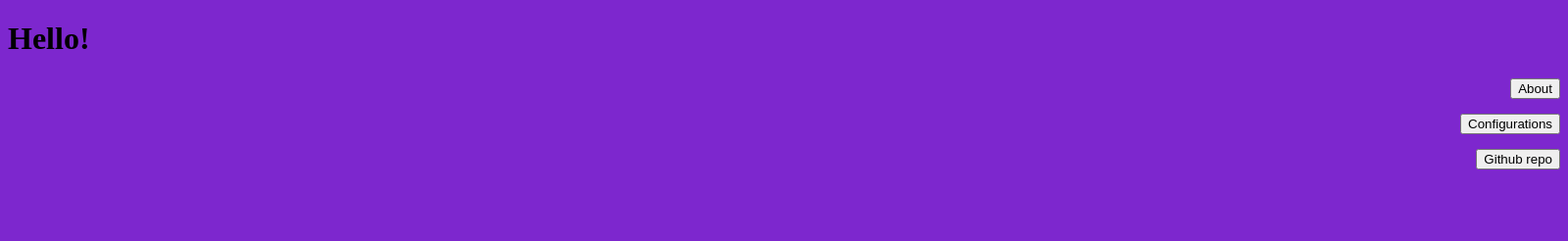
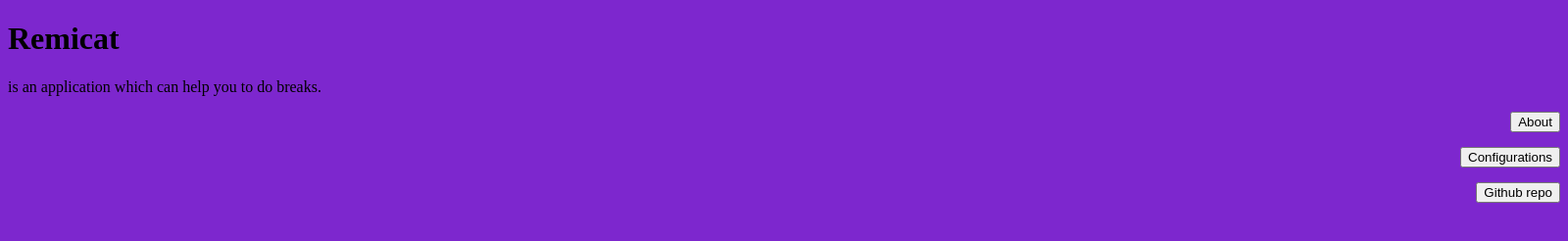
Before and after one commit to zhenya194/Remicat, an Electron app: page pages/index.html in a window 1600 px wide. Shown: the whole page at 98% size. Drawn offline with Linux system fonts and the light colour scheme.

Commit message:
Add description

```diff
--- a/pages/index.html
+++ b/pages/index.html
@@ -9,7 +9,8 @@
 <body>
 
     <div id="about">
-        <h1>Hello!</h1>
+        <h1>Remicat</h1>
+        <p>is an application which can help you to do breaks.</p>
     </div>
 
 
```
